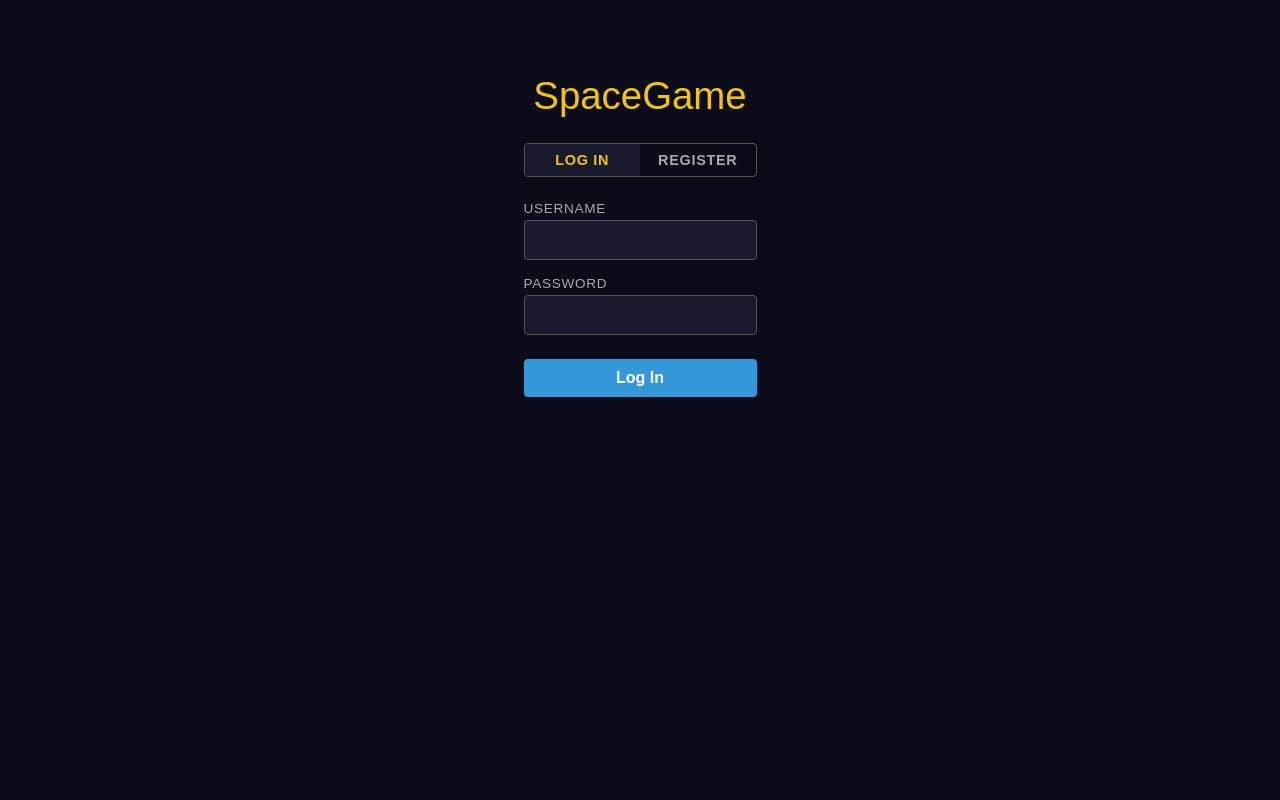
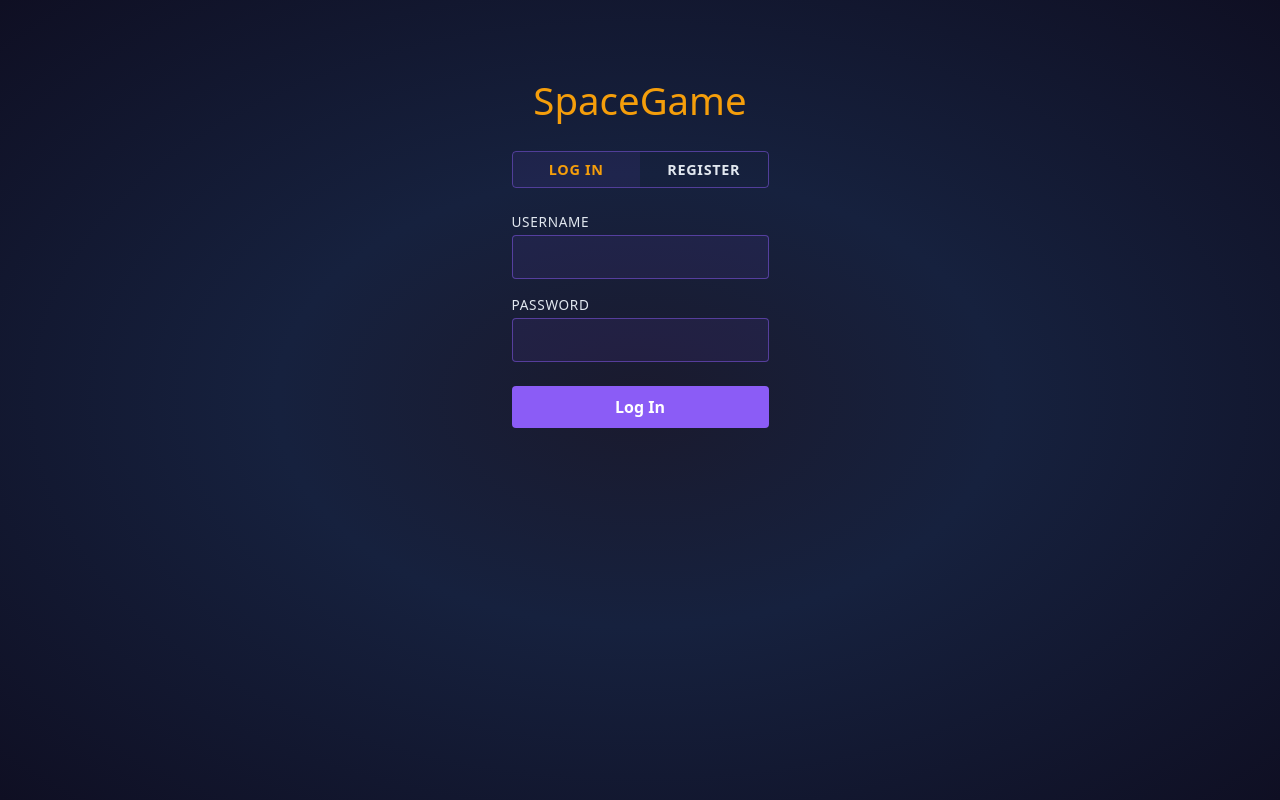
Before and after one commit to VermontCoder/spacegame_front_end, a SvelteKit app: page / in a window 1280 px wide. Built offline with nearby package versions, Linux system fonts and the light colour scheme.

Commit message:
style: apply design-system CSS variables and gradient body background

```diff
--- a/src/routes/styles.css
+++ b/src/routes/styles.css
@@ -1,26 +1,45 @@
 @import "@fontsource/fira-mono";
 
 :root {
-  --font-body: Arial, -apple-system, BlinkMacSystemFont, "Segoe UI", Roboto,
-    Oxygen, Ubuntu, Cantarell, "Open Sans", "Helvetica Neue", sans-serif;
-  --font-mono: "Fira Mono", monospace;
+  --font-display:  'Orbitron', sans-serif;
+  --font-ui:       'Rajdhani', sans-serif;
+  --font-body:     system-ui, -apple-system, BlinkMacSystemFont, 'Segoe UI', sans-serif;
+  --font-mono:     'Fira Mono', monospace;
 
-  /* Dark space theme */
-  --color-bg-body: #0b0b1a;
-  --color-bg-panel: #1a1a2e;
-  --color-bg-panel-hover: #2a2a3e;
-  --color-border: #333;
-  --color-border-light: #555;
-  --color-text: #eee;
-  --color-text-muted: #aaa;
-  --color-text-dim: #888;
-  --color-text-faint: #666;
-  --color-accent: #f1c40f;
-  --color-link: #3498db;
-  --color-error: #e74c3c;
-  --color-map-bg: #0a0a1a;
-  --color-jump-line: #334;
-  --color-system-stroke: #222;
+  /* Accent colors */
+  --color-accent:         #f59e0b;
+  --color-accent-violet:  #8b5cf6;
+  --color-accent-pink:    #ec4899;
+
+  /* Background layers */
+  --color-bg-body:        #0f0f23;
+  --color-bg-mid:         #1a1a2e;
+  --color-bg-navy:        #16213e;
+  --color-bg-panel:       rgba(139, 92, 246, 0.08);
+  --color-bg-panel-hover: rgba(139, 92, 246, 0.14);
+  --color-map-bg:         #0a0a1a;
+
+  /* Borders */
+  --color-border:         rgba(139, 92, 246, 0.30);
+  --color-border-light:   rgba(139, 92, 246, 0.50);
+  --color-border-amber:   rgba(245, 158, 11,  0.30);
+  --color-jump-line:      #334;
+  --color-system-stroke:  #222;
+
+  /* Text */
+  --color-text:           #f8fafc;
+  --color-text-muted:     #e2e8f0;
+  --color-text-dim:       #a0aec0;
+  --color-text-faint:     #718096;
+
+  /* Semantic */
+  --color-link:           #8b5cf6;
+  --color-error:          #e74c3c;
+
+  /* Gradients */
+  --gradient-brand:       linear-gradient(135deg, #f59e0b, #8b5cf6, #ec4899);
+  --gradient-cta:         linear-gradient(135deg, #f59e0b, #8b5cf6);
+  --gradient-body-bg:     radial-gradient(ellipse at center, #1a1a2e 0%, #16213e 40%, #0f0f23 100%);
 
   --column-width: 42rem;
   --column-margin-top: 4rem;
@@ -31,7 +50,8 @@
 body {
   min-height: 100vh;
   margin: 0;
-  background-color: var(--color-bg-body);
+  background: var(--gradient-body-bg);
+  background-attachment: fixed;
 }
 
 h1,
```
